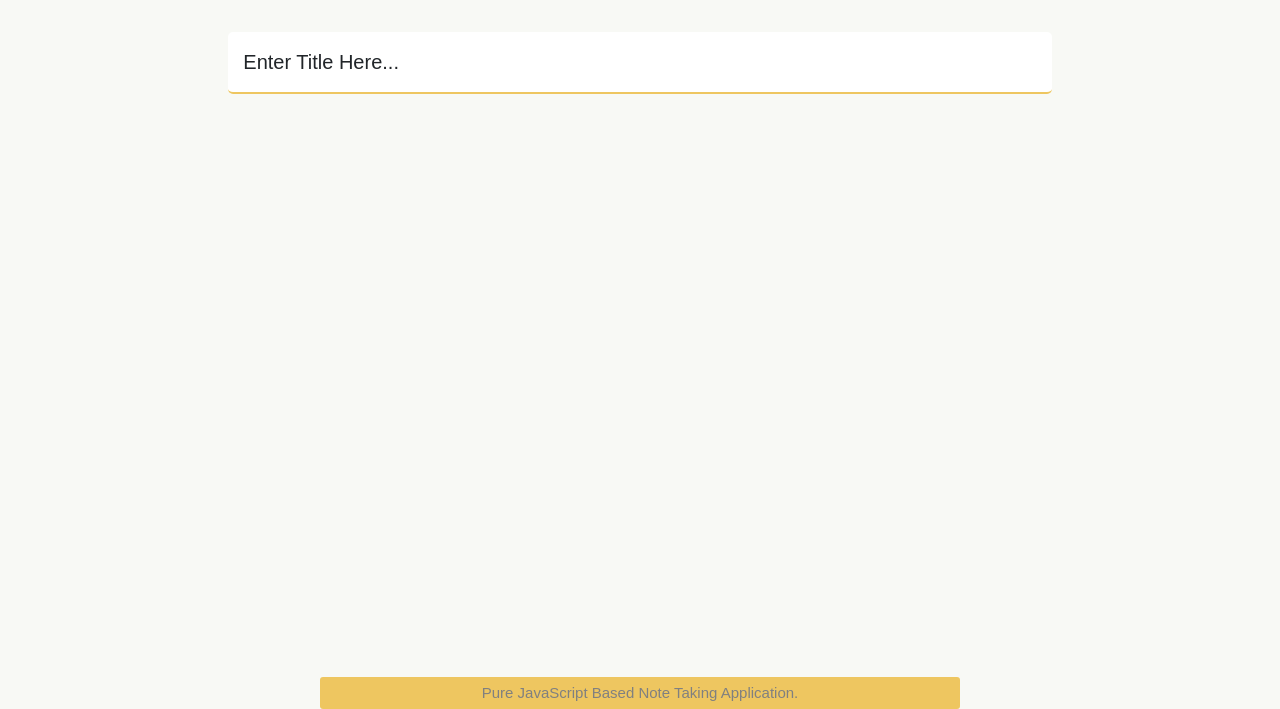
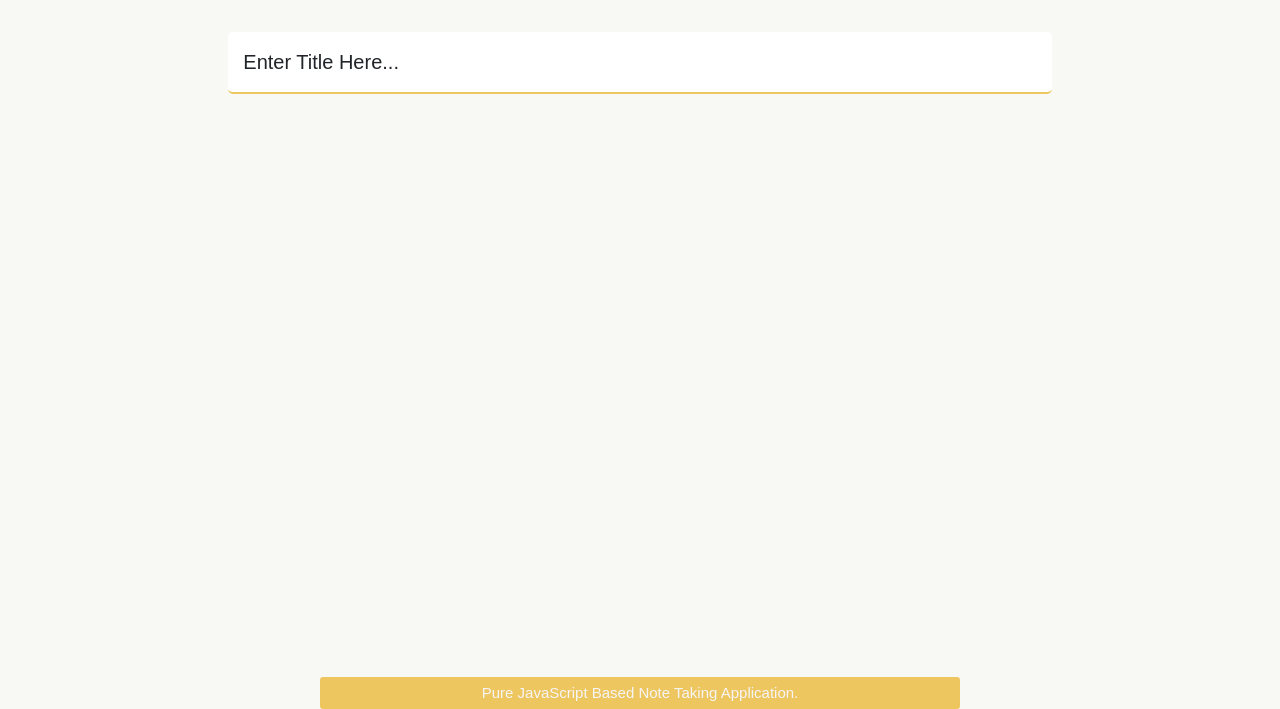
Before and after one commit to ad444/notes, a plain HTML site: page index.html in a window 1280 px wide. Shown: the part 91-800 px from the top of the page. Drawn offline with nearby package versions, Linux system fonts and the light colour scheme.

Commit message:
Update notes.css

```diff
--- a/notes.css
+++ b/notes.css
@@ -200,7 +200,7 @@ body{
   left:50%;
   transform: translateX(-50%);
   background-color:#eec660;
-  color:gray;
+  color:#F5F5F5;
   z-index:199;
   border-radius: 3px;
   transition:all 1s;
```
